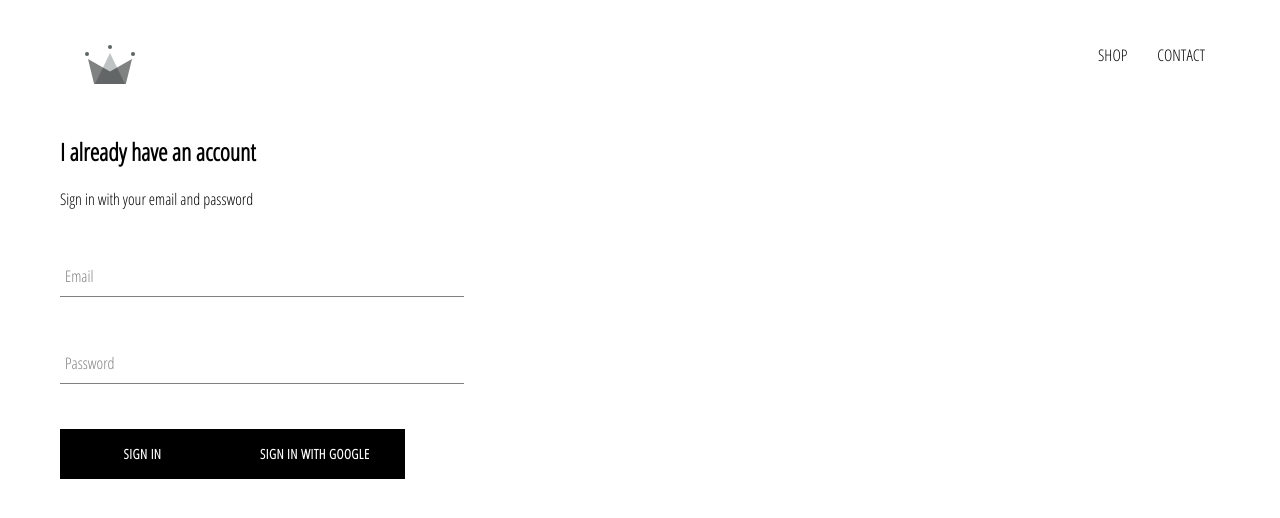
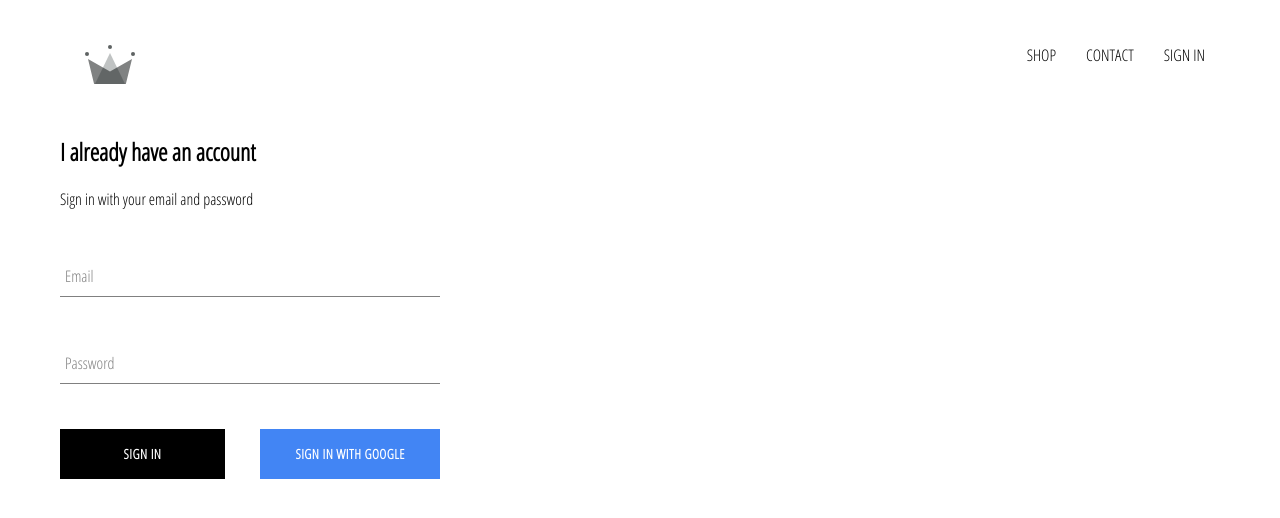
Before and after one commit to kajhemmingsen/clothes-shop, a React (Create React App) app: page /signin in a window 1280 px wide. Shown: the top 518 px of the page. Built offline with nearby package versions, Linux system fonts and the light colour scheme; no server answers.

Commit message:
touched up firebase integration and stylized buttons

```diff
--- a/src/App.css
+++ b/src/App.css
@@ -7,3 +7,7 @@
    text-decoration: none;
    color: black;
 }
+
+* {
+    box-sizing: border-box;
+}
--- a/src/App.js
+++ b/src/App.js
@@ -6,11 +6,33 @@
 import ShopPage from './Pages/shop/shop-component.jsx';
 import SignInAndSignUpPage from './Pages/sign-in-and-sign-up/sign-in-and-sign-up-component.jsx';
 import Header from './Components/header/header-component.jsx';
+import { auth } from './Firebase/firebase.utils';
 
-function App() {
+class App extends React.Component {
+  constructor() {
+    super();
+
+    this.state = {
+      currentUser: null
+    }
+  }
+
+  unsubscribeFromAuth = null
+
+  componentDidMount() {
+    this.unsubscribeFromAuth = auth.onAuthStateChanged(user => {
+      this.setState({ currentUser: user })
+    })
+  }
+
+  componentWillUnmount() {
+    this.unsubscribeFromAuth();
+  }
+
+  render() {
     return (
         <div>
-      <Header/>
+          <Header currentUser={this.state.currentUser}/>
           <Switch>
             <Route exact path='/' component={HomePage} />
             <Route exact path='/shop' component={ShopPage} />
@@ -20,5 +42,6 @@
         </div>
       );
   }
+}
 
 export default App;
--- a/src/Components/custom-button/custom-button-component.jsx
+++ b/src/Components/custom-button/custom-button-component.jsx
@@ -2,8 +2,8 @@
 
 import './custom-button-style.scss';
 
-const CustomButton = ({ children, ...otherProps}) => (
-    <button className='custom-button' {...otherProps}>
+const CustomButton = ({ children, isGoogleSignIn, ...otherProps}) => (
+    <button className={`${isGoogleSignIn ? 'google-sign-in' : ''} custom-button`} {...otherProps}>
         {children}
     </button>
 );
--- a/src/Components/custom-button/custom-button-style.scss
+++ b/src/Components/custom-button/custom-button-style.scss
@@ -18,4 +18,14 @@
         color: black;
         border: 1px solid black;
     }
+
+    &.google-sign-in {
+        background-color: #4285f4;
+        color: white;
+
+        &:hover {
+            background-color: #357ae8;
+            border: none;
+        }
+    }
 }
--- a/src/Components/header/header-component.jsx
+++ b/src/Components/header/header-component.jsx
@@ -2,9 +2,11 @@
 import { Link } from 'react-router-dom';
 
 import { ReactComponent as Logo } from '../../Assets/crown.svg'
+import { auth } from '../../Firebase/firebase.utils';
+
 import './header-styles.scss';
 
-const Header = () => (
+const Header = ({currentUser}) => (
     <div className='header'>
         <Link to="/" className='logo-container'>
             <Logo className='logo'/>
@@ -12,6 +14,12 @@
         <div className='menu-options'>
             <Link className='option' to='/shop'>SHOP</Link>
             <Link className='option' to='/shop'>CONTACT</Link>
+            {
+                currentUser ?
+                <div className='option' onClick={() => auth.signOut()}>SIGN OUT</div>
+                :
+                <Link className='option' to='/signin'>SIGN IN</Link>
+            }
         </div>
     </div>
 )
--- a/src/Components/header/header-styles.scss
+++ b/src/Components/header/header-styles.scss
@@ -21,5 +21,6 @@
 
     .option {
         padding: 10px 15px;
+        cursor: pointer;
     }
 }
--- a/src/Components/sign-in/sign-in-component.jsx
+++ b/src/Components/sign-in/sign-in-component.jsx
@@ -47,9 +47,10 @@
                         handleChange={this.handleChange}
                         label="Password"
                         required/>
-
-                    <CustomButton type='submit'>Sign In</CustomButton>
-                    <CustomButton onClick={signInWithGoogle}>{' '}Sign In With Google{' '}</CustomButton>
+                    <div className='sign-in-buttons'>
+                        <CustomButton type='submit'>Sign In</CustomButton>
+                        <CustomButton onClick={signInWithGoogle} isGoogleSignIn>Sign In With Google</CustomButton>
+                    </div>
                 </form>
             </div>
         )
--- a/src/Components/sign-in/sign-in-style.scss
+++ b/src/Components/sign-in/sign-in-style.scss
@@ -1,9 +1,14 @@
 .sign-in {
-    width: 30vw;
+    width: 380px;
     display: flex;
     flex-direction: column;
 
     .title {
         margin: 10px 0;
     }
+
+    .sign-in-buttons {
+        display: flex;
+        justify-content: space-between;
+    }
 }
```
Lines whose indentation alone changed are shown as unchanged.
